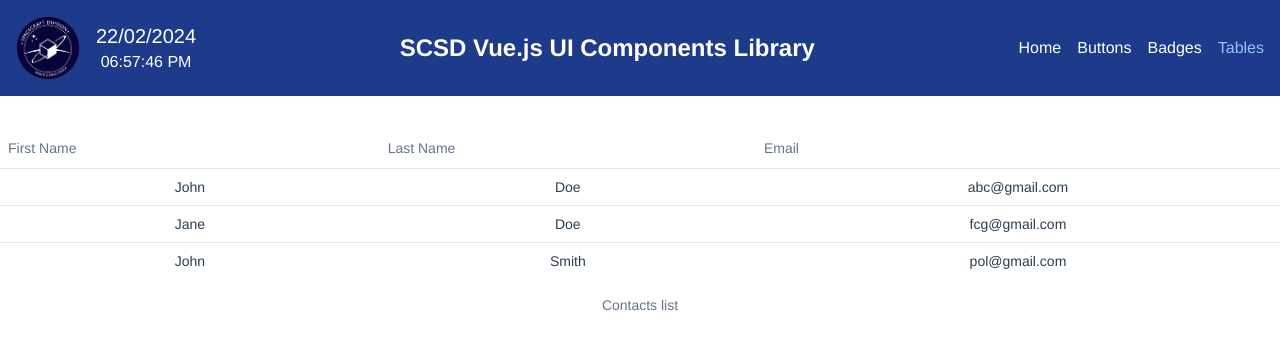
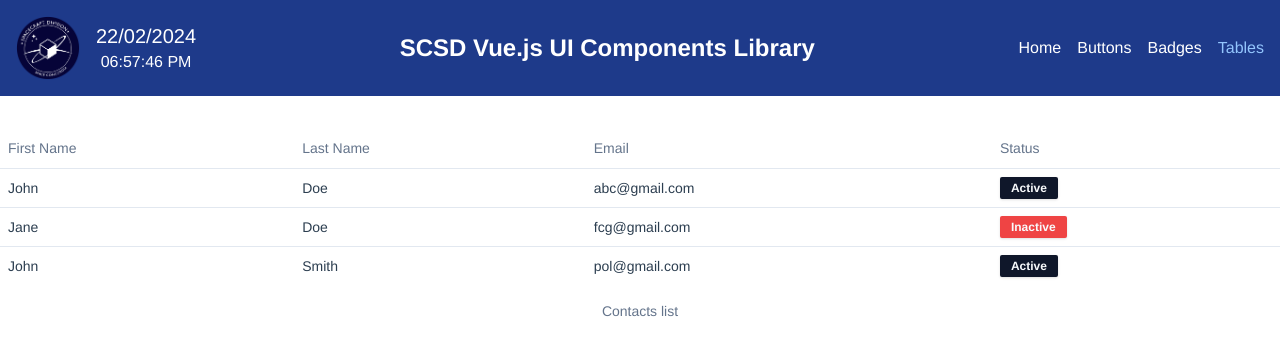
Before and after one commit to scsd-cdh/SCSD-Toolbox, a Vue app: page /Tables in a window 1280 px wide. Shown: the top 354 px of the page. Built offline with nearby package versions, Linux system fonts and the light colour scheme.

Commit message:
Update Table example page

```diff
--- a/src/pages/Tables.vue
+++ b/src/pages/Tables.vue
@@ -7,28 +7,37 @@
                     <TableHead>First Name</TableHead>
                     <TableHead>Last Name</TableHead>
                     <TableHead>Email</TableHead>
+                    <TableHead>Status</TableHead>
                 </TableRow>
             </TableHeader>
-            <TableBody>
+            <TableBody class="text-left">
                 <TableRow>
                     <TableCell>John</TableCell>
                     <TableCell>Doe</TableCell>
                     <TableCell>abc@gmail.com</TableCell>
+                    <TableCell>
+                        <Badge>Active</Badge>
+                    </TableCell>
                 </TableRow>
                 <TableRow>
                     <TableCell>Jane</TableCell>
                     <TableCell>Doe</TableCell>
                     <TableCell>fcg@gmail.com</TableCell>
+                    <TableCell>
+                        <Badge variant="destructive">Inactive</Badge>
+                    </TableCell>
                 </TableRow>
                 <TableRow>
                     <TableCell>John</TableCell>
                     <TableCell>Smith</TableCell>
                     <TableCell>pol@gmail.com</TableCell>
+                    <TableCell>
+                        <Badge>Active</Badge>
+                    </TableCell>
                 </TableRow>
             </TableBody>
         </Table>
     </section>
-
 </template>
 
 <script>
@@ -41,6 +50,7 @@
     TableRow,
     TableCaption,
   } from '@/components/table'
+    import { Badge } from '@/components/badge'
 
     export default {
         components: {
@@ -51,6 +61,7 @@
             TableHeader,
             TableRow,
             TableCaption,
+            Badge,
         }
     }
 </script>
```
